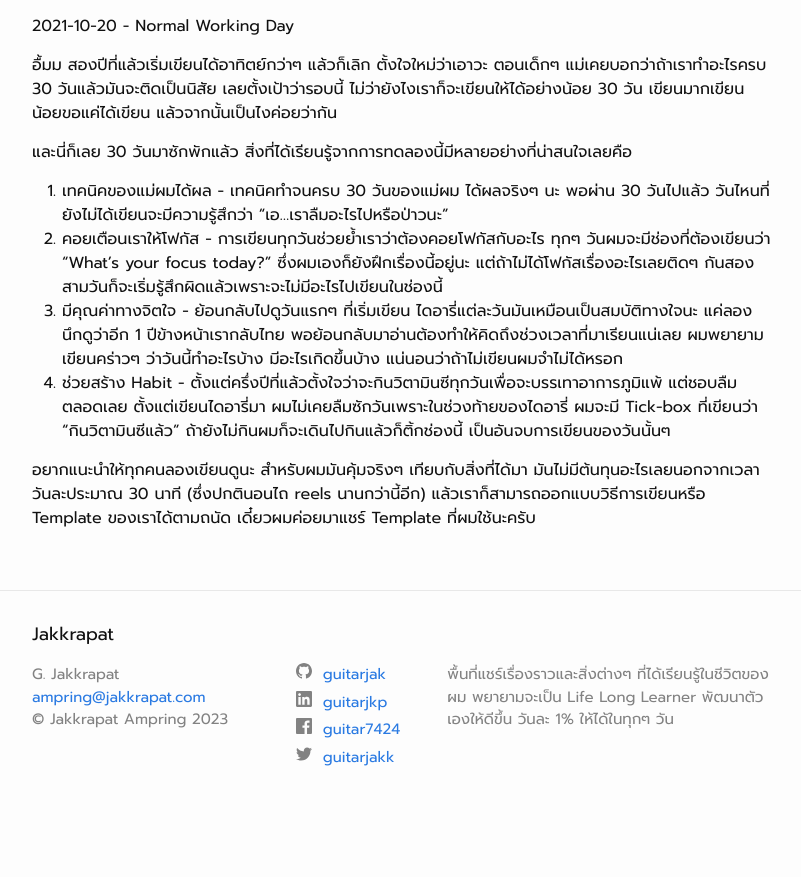
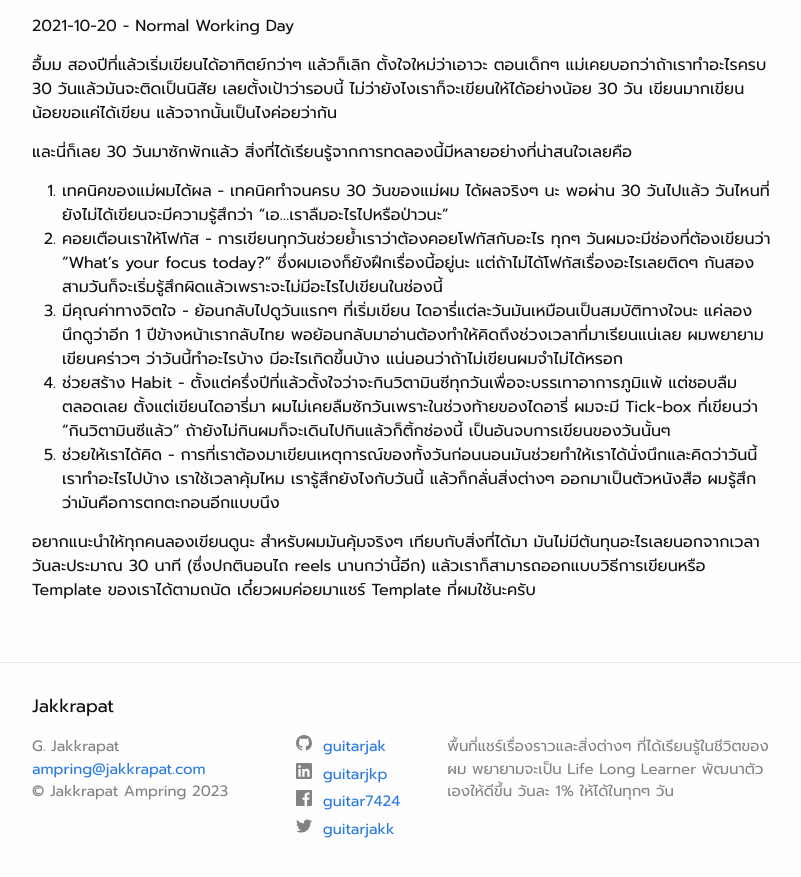
Before and after one commit to guitarjak/my-jekyll-blog, a Jekyll site: the page built from _posts/2023-12-22-journal-for-45days.md, in a window 1280 px wide and 900 px high, scrolled down 942 px. Shown: the top 877 px of the window, without its empty margins (238-1039 px from the left). Built offline with Jekyll 4.4.1, drawn with Linux system fonts in a browser that asks for light colours; before the commit the page ends 1770 px from its top, so only the background shows below that.

Commit message:
add some details

```diff
--- a/_posts/2023-12-22-journal-for-45days.md
+++ b/_posts/2023-12-22-journal-for-45days.md
@@ -25,5 +25,6 @@ excerpt: "เมื่อประมาณสามเดือนที่แ
 2. คอยเตือนเราให้โฟกัส - การเขียนทุกวันช่วยย้ำเราว่าต้องคอยโฟกัสกับอะไร ทุกๆ วันผมจะมีช่องที่ต้องเขียนว่า "What's your focus today?" ซึ่งผมเองก็ยังฝึกเรื่องนี้อยู่นะ แต่ถ้าไม่ได้โฟกัสเรื่องอะไรเลยติดๆ กันสองสามวันก็จะเริ่มรู้สึกผิดแล้วเพราะจะไม่มีอะไรไปเขียนในช่องนี้
 3. มีคุณค่าทางจิตใจ - ย้อนกลับไปดูวันแรกๆ ที่เริ่มเขียน ไดอารี่แต่ละวันมันเหมือนเป็นสมบัติทางใจนะ แค่ลองนึกดูว่าอีก 1 ปีข้างหน้าเรากลับไทย พอย้อนกลับมาอ่านต้องทำให้คิดถึงช่วงเวลาที่มาเรียนแน่เลย ผมพยายามเขียนคร่าวๆ ว่าวันนี้ทำอะไรบ้าง มีอะไรเกิดขึ้นบ้าง แน่นอนว่าถ้าไม่เขียนผมจำไม่ได้หรอก
 4. ช่วยสร้าง Habit - ตั้งแต่ครึ่งปีที่แล้วตั้งใจว่าจะกินวิตามินซีทุกวันเพื่อจะบรรเทาอาการภูมิแพ้ แต่ชอบลืมตลอดเลย ตั้งแต่เขียนไดอารี่มา ผมไม่เคยลืมซักวันเพราะในช่วงท้ายของไดอารี่ ผมจะมี Tick-box ที่เขียนว่า "กินวิตามินซีแล้ว" ถ้ายังไม่กินผมก็จะเดินไปกินแล้วก็ติ้กช่องนี้ เป็นอันจบการเขียนของวันนั้นๆ
+5. ช่วยให้เราได้คิด - การที่เราต้องมาเขียนเหตุการณ์ของทั้งวันก่อนนอนมันช่วยทำให้เราได้นั่งนึกและคิดว่าวันนี้เราทำอะไรไปบ้าง เราใช้เวลาคุ้มไหม เรารู้สึกยังไงกับวันนี้ แล้วก็กลั่นสิ่งต่างๆ ออกมาเป็นตัวหนังสือ ผมรู้สึกว่ามันคือการตกตะกอนอีกแบบนึง
 
 อยากแนะนำให้ทุกคนลองเขียนดูนะ สำหรับผมมันคุ้มจริงๆ เทียบกับสิ่งที่ได้มา มันไม่มีต้นทุนอะไรเลยนอกจากเวลาวันละประมาณ 30 นาที (ซึ่งปกตินอนไถ reels นานกว่านี้อีก) แล้วเราก็สามารถออกแบบวิธีการเขียนหรือ Template ของเราได้ตามถนัด เดี๋ยวผมค่อยมาแชร์ Template ที่ผมใช้นะครับ
```
